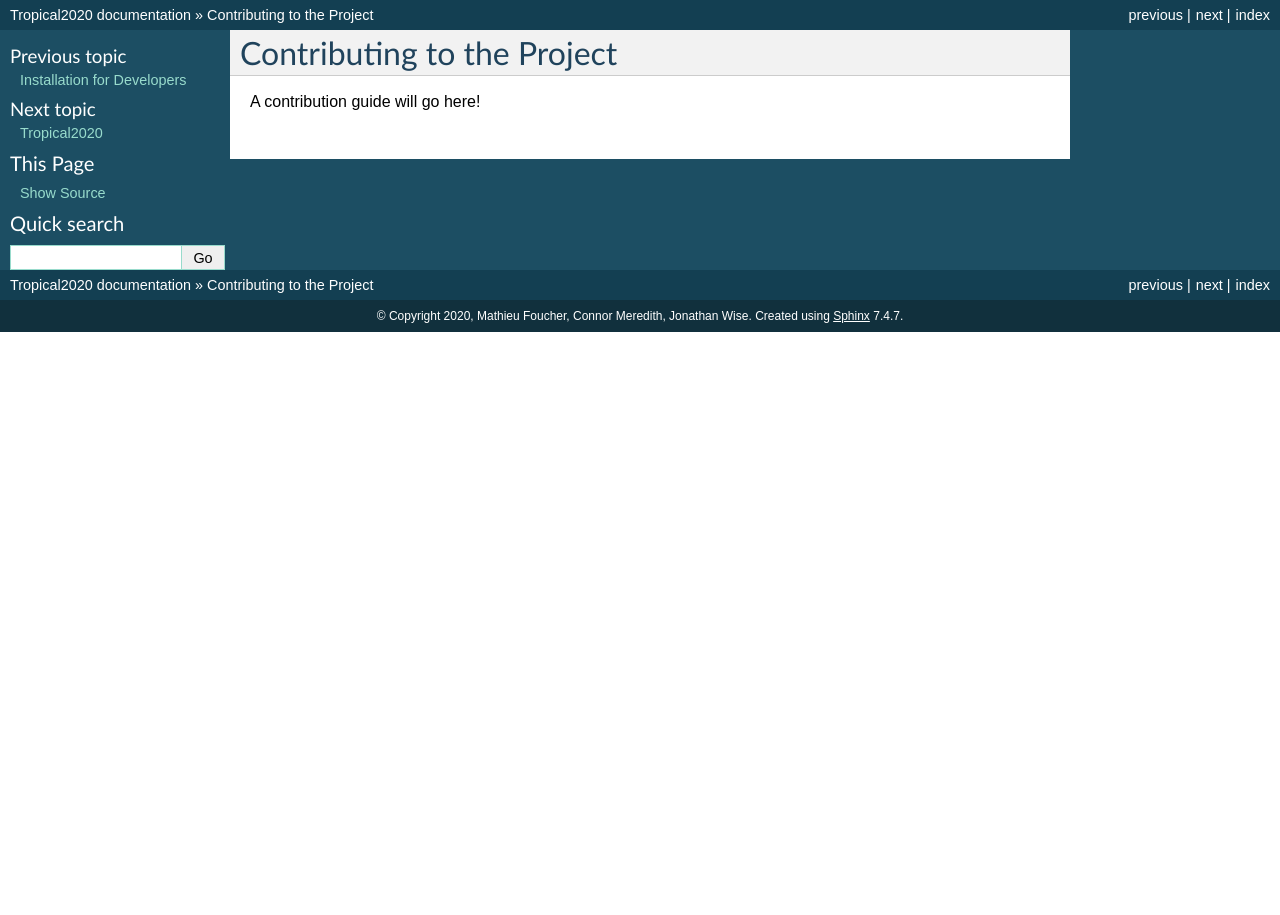
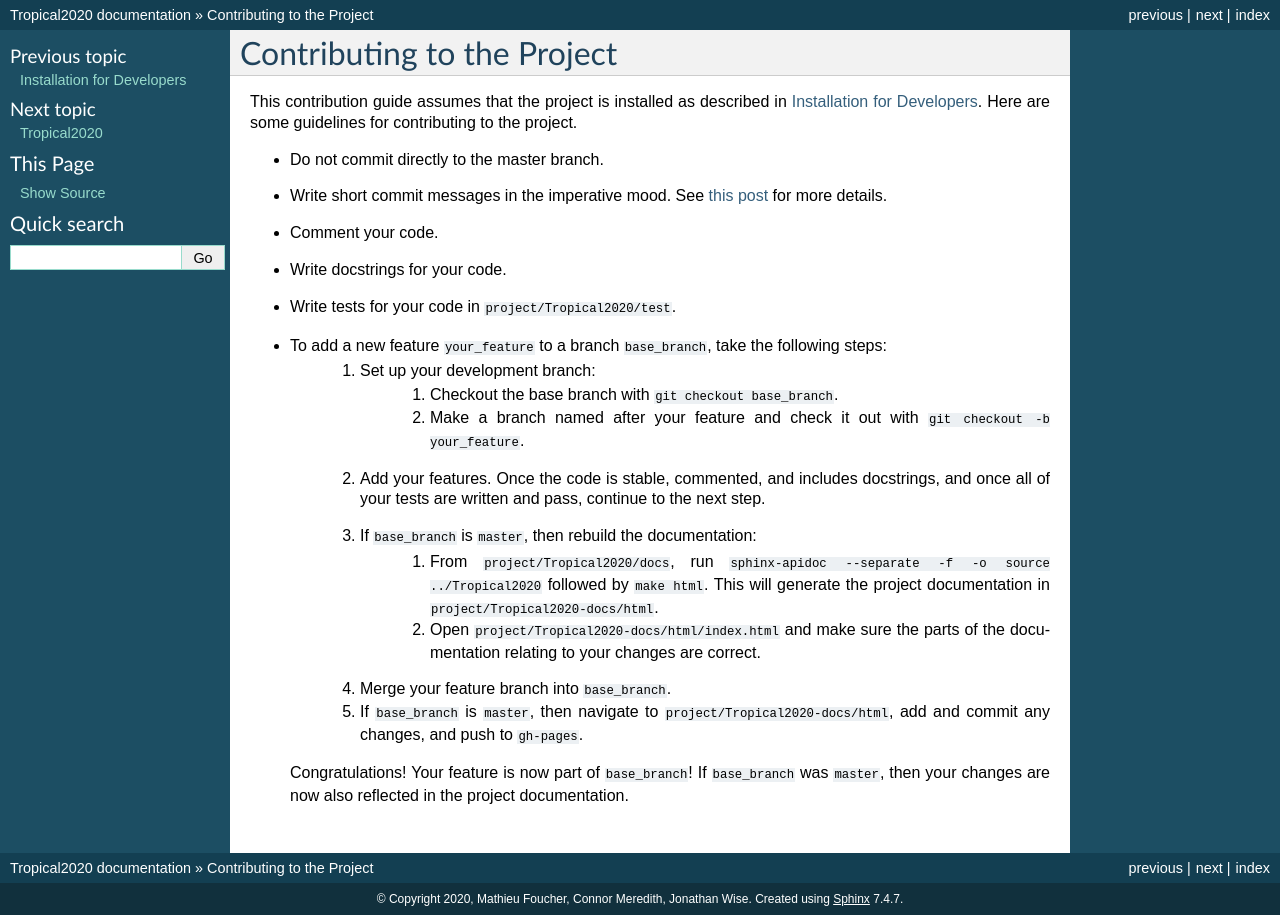
Before and after one commit to Mat-foucher/Tropical2020, a Sphinx documentation site: the page built from docs/contributing.rst, in a window 1280 px wide. Built offline with Sphinx 7.4.7, drawn with Linux system fonts in a browser that asks for light colours.

Commit message:
Write some contribution guidelines

```diff
--- a/docs/contributing.rst
+++ b/docs/contributing.rst
@@ -3,4 +3,28 @@
 Contributing to the Project
 ===========================
 
-A contribution guide will go here!
+This contribution guide assumes that the project is installed as described in :ref:`dev-install`. Here are some
+guidelines for contributing to the project.
+
+- Do not commit directly to the master branch.
+- Write short commit messages in the imperative mood. See `this post <https://chris.beams.io/posts/git-commit/>`_ for
+  more details.
+- Comment your code.
+- Write docstrings for your code.
+- Write tests for your code in ``project/Tropical2020/test``.
+- To add a new feature ``your_feature`` to a branch ``base_branch``, take the following steps:
+    1. Set up your development branch:
+        1. Checkout the base branch with ``git checkout base_branch``.
+        2. Make a branch named after your feature and check it out with ``git checkout -b your_feature``.
+    2. Add your features. Once the code is stable, commented, and includes docstrings, and once all of your tests are
+       written and pass, continue to the next step.
+    3. If ``base_branch`` is ``master``, then rebuild the documentation:
+        1. From ``project/Tropical2020/docs``, run ``sphinx-apidoc --separate -f -o source ../Tropical2020`` followed
+           by ``make html``. This will generate the project documentation in ``project/Tropical2020-docs/html``.
+        2. Open ``project/Tropical2020-docs/html/index.html`` and make sure the parts of the documentation relating to
+           your changes are correct.
+    4. Merge your feature branch into ``base_branch``.
+    5. If ``base_branch`` is ``master``, then navigate to ``project/Tropical2020-docs/html``, add and commit any
+       changes, and push to ``gh-pages``.
+  Congratulations! Your feature is now part of ``base_branch``! If ``base_branch`` was ``master``, then your changes
+  are now also reflected in the project documentation.
```
Also changed, not shown: docs/index.rst (+10 -0 lines).
